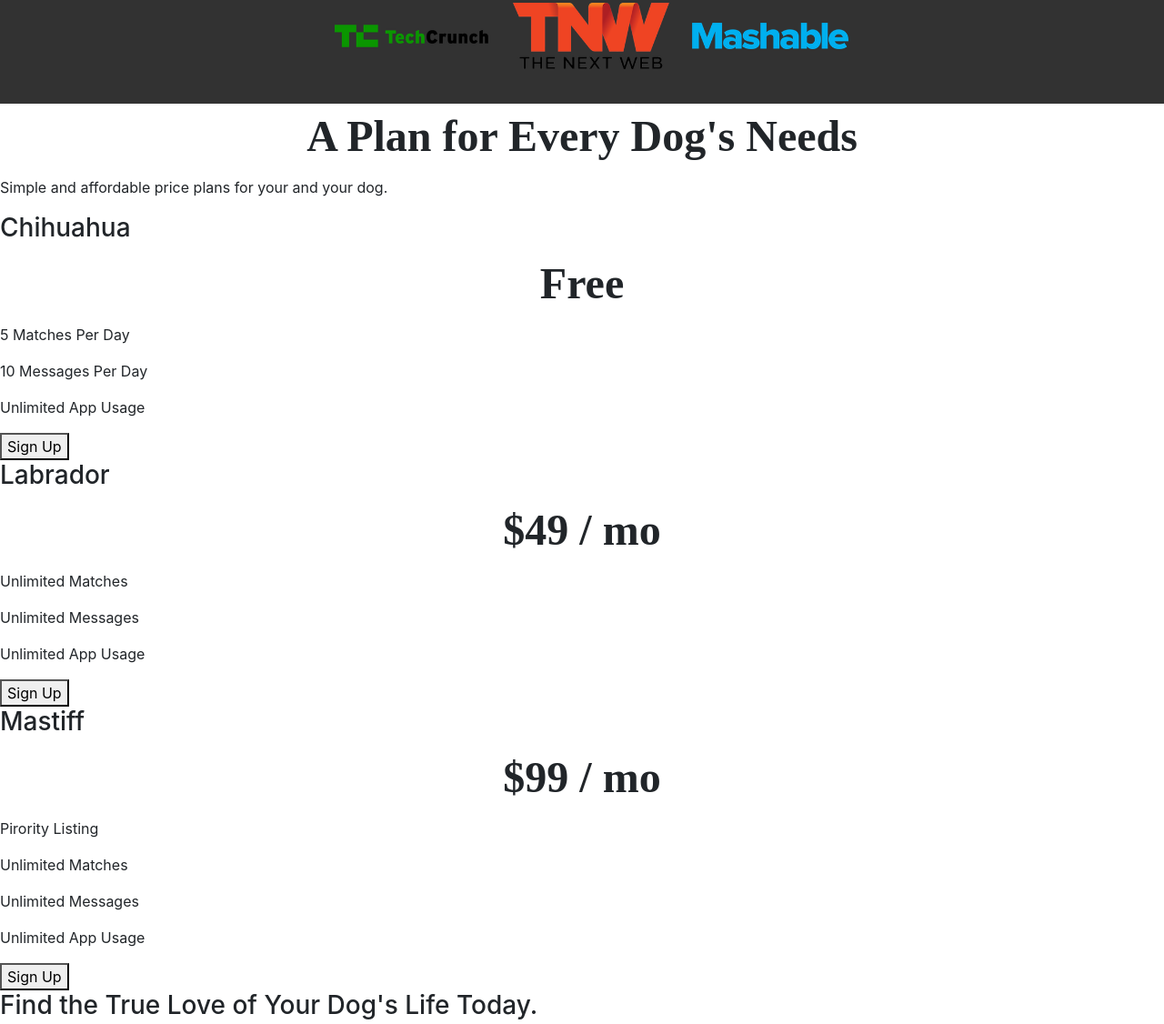
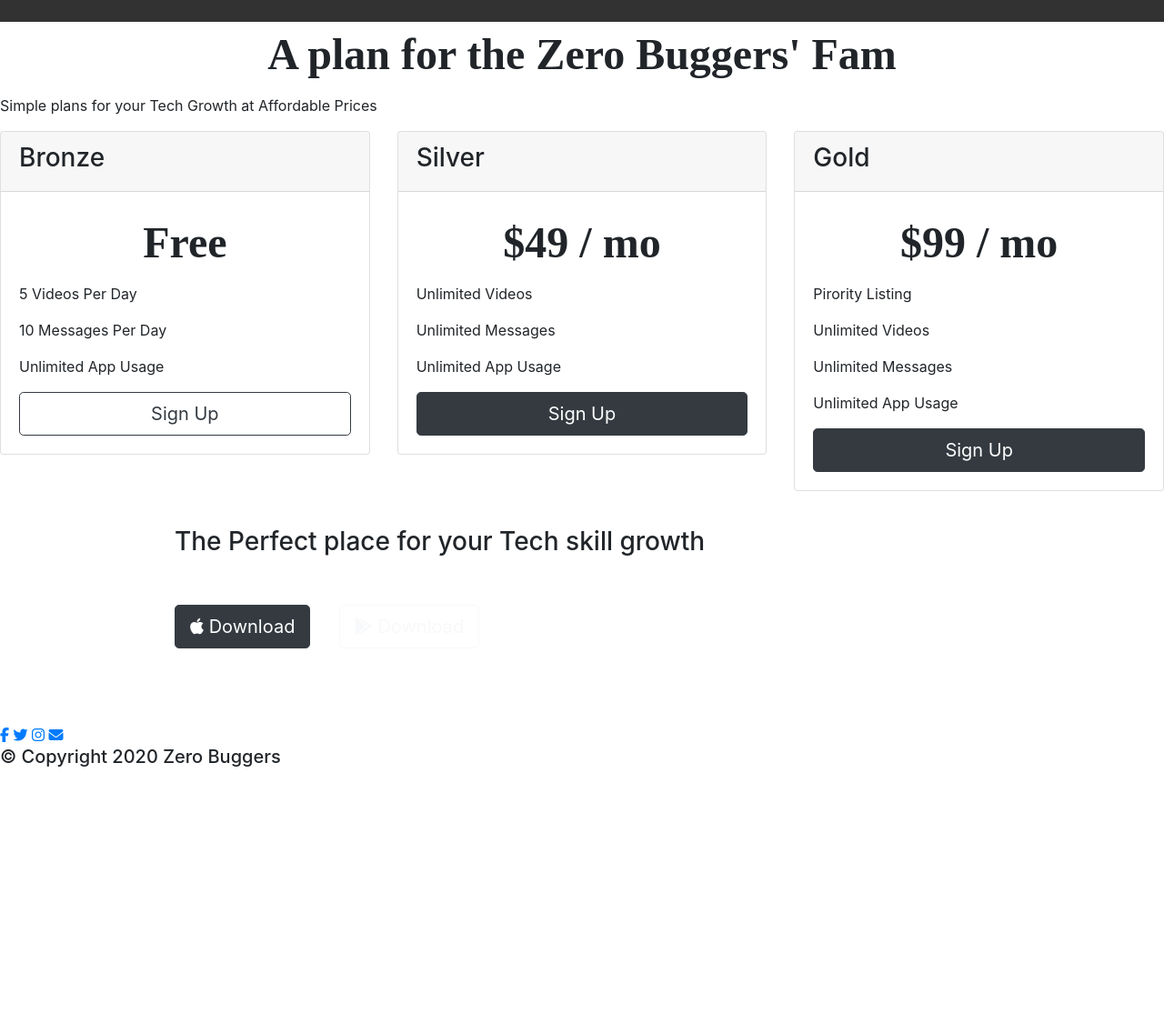
Before and after one commit to Vijayaalayan/Zero_Buggers, a plain HTML site: page index.html in a window 1280 px wide. Shown: the part 1557-2683 px from the top of the page at 91% size. After the commit the page ends 2409 px from the top, so only its background shows below. Drawn offline with nearby package versions, Linux system fonts and the light colour scheme.

Commit message:
Update index.html

```diff
--- a/index.html
+++ b/index.html
@@ -3,9 +3,11 @@
 
 <head>
   <meta charset="utf-8">
-  <title>TinDog</title>
+  <title>Zero Buggers</title>
   <!--google fonts-->
-  <link href="https://fonts.googleapis.com/css2?family=Montserrat:wght@300&family=Ubuntu:wght@300&display=swap" rel="stylesheet">
+  <link rel="preconnect" href="https://fonts.gstatic.com">
+  <link href="https://fonts.googleapis.com/css2?family=Montserrat:wght@900&display=swap" rel="stylesheet">
+  <!-- <link href="https://fonts.googleapis.com/css2?family=Montserrat:wght@300&family=Ubuntu:wght@300&display=swap" rel="stylesheet"> -->
 
   <!--CSS stylesheet-->
   <link rel="stylesheet" href="https://cdn.jsdelivr.net/npm/bootstrap@4.5.3/dist/css/bootstrap.min.css" integrity="sha384-TX8t27EcRE3e/ihU7zmQxVncDAy5uIKz4rEkgIXeMed4M0jlfIDPvg6uqKI2xXr2" crossorigin="anonymous">
@@ -18,7 +20,7 @@
 </head>
 
 <body>
-  <section id="title">
+  <section class="coloured-section" id="title">
     <div class="container-fluid">
     <!-- Nav Bar -->
       <nav class="navbar navbar-expand-lg navbar-dark ">
@@ -30,13 +32,13 @@
           <div class="collapse navbar-collapse" id="navbarTogglerDemo01">
           <ul class="navbar-nav ml-auto ">
               <li class="nav-item">
-                  <a class="nav-link" href="">About </a>
+                  <a class="nav-link" href="#cta">Download </a>
               </li>
               <li class="nav-item">
-                  <a class="nav-link" href="">Products </a>
+                  <a class="nav-link" href="#pricing">Pricing </a>
               </li>
               <li class="nav-item">
-                  <a class="nav-link" href="">Contact </a>
+                  <a class="nav-link" href="#footer">Contact </a>
               </li>
           </ul>
           </div>
@@ -45,23 +47,24 @@
     <!-- Title -->
       <div class="row">
         <div class="col-lg-6 ">
-          <h1>Welcome, meet our aspiring team Zero-Buggers</h1>
+          <h1 class="big-heading">Welcome, meet our aspiring team Zero Buggers</h1>
           <button type="button" class="btn btn-dark btn-lg download-button"><i class="fab fa-apple"></i> Download</button>
           <button type="button" class="btn btn-outline-light btn-lg download-button"><i class="fab fa-google-play"></i> Download</button>
         </div>
         <div class="col-lg-6 ">
-          <img class="title-image"src="images/zero_buggers (1).png" alt="iphone-mockup">
+          <img class="title-image"src="images/zero_buggers.png" alt="iphone-mockup">
         </div>
       </div>
     </div>
-
+    <br><br><br><br>
 
   </section>
 
 
   <!-- Features -->
 
-  <section id="features">
+  <section class="white-section"id="features">
+    <div class="container-fluid">
       <div class="row">
         <div class="col-lg-4">
           <i class="icon far fa-check-circle fa-3x"></i><br>
@@ -79,30 +82,31 @@
           <p class="p-style-features">We are passionate in what we do and empathise so well</p>
         </div>
       </div>
+    </div>
   </section>
 
 
   <!-- Testimonials -->
 
-  <section id="testimonials">
+  <section class="coloured-section" id="testimonials">
 
     <div id="carouselExampleControls" class="carousel slide" data-ride="false" data-interval="3000" pause="hover">
       <div class="carousel-inner">
-        <div class="carousel-item active">
-          <h2>Very much obliged with the services offered by the team.</h2>
+        <div class="carousel-item active container-fluid">
+          <h2 class="testimonial-text">Very much obliged with the services offered by the team.</h2>
           <img class="img-testimonials"src="images/vignesh.jpeg" alt="dog-profile">
           <em>Vignesh, Erode</em>
         </div>
-        <div class="carousel-item" >
-          <h2>Very much obliged with the services offered by the team.</h2>
+        <div class="carousel-item container-fluid" >
+          <h2 class="testimonial-text">Very much obliged with the services offered by the team.</h2>
+          <img class="img-testimonials"src="images/raji.jpg" alt="dog-profile">
+          <em>Rajarajeshwari, Chennai</em>
+        </div>
+        <!-- <div class="carousel-item container-fluid">
+          <h2 class="testimonial-text">Very much obliged with the services offered by the team.</h2>
           <img class="img-testimonials"src="images/vignesh.jpeg" alt="dog-profile">
           <em>Vignesh, Erode</em>
-        </div>
-        <div class="carousel-item">
-          <h2>Very much obliged with the services offered by the team.</h2>
-          <img class="img-testimonials"src="images/vignesh.jpeg" alt="dog-profile">
-          <em>Vignesh, Erode</em>
-        </div>
+        </div> -->
       </div>
       <a class="carousel-control-prev" href="#carouselExampleControls" role="button" data-slide="prev">
         <span class="carousel-control-prev-icon" aria-hidden="true"></span>
@@ -127,7 +131,7 @@
 
   <!-- Press -->
 
-  <section id="press">
+  <section class="coloured-section" id="press">
 
     <img class="press-images" src="images/techcrunch.png" alt="tc-logo">
     <img class="press-images" src="images/tnw.png" alt="tnw-logo">
@@ -139,55 +143,81 @@
 
   <!-- Pricing -->
 
-  <section id="pricing">
-
-    <h2>A Plan for Every Dog's Needs</h2>
-    <p>Simple and affordable price plans for your and your dog.</p>
-
-
-    <h3>Chihuahua</h3>
-    <h2>Free</h2>
-    <p>5 Matches Per Day</p>
+  <section class="white-section" id="pricing">
+  <h2 class="section-heading">A plan for the Zero Buggers' Fam</h2>
+  <p>Simple plans for your Tech Growth at Affordable Prices</p>
+  <div class="row">
+    <div class="pricing-column col-lg-4 col-md-6">
+      <div class="card">
+        <div class="card-header">
+          <h3>Bronze</h3>
+        </div>
+        <div class="card-body">
+          <h2 class="price-text">Free</h2>
+          <p>5 Videos Per Day</p>
           <p>10 Messages Per Day</p>
           <p>Unlimited App Usage</p>
-    <button type="button">Sign Up</button>
+          <button type="button" class="btn btn-outline-dark btn-lg btn-block">Sign Up</button>
+        </div>
+      </div>
+    </div>
 
-
-    <h3>Labrador</h3>
-    <h2>$49 / mo</h2>
-    <p>Unlimited Matches</p>
+    <div class="pricing-column col-lg-4 col-md-6">
+      <div class="card">
+        <div class="card-header">
+          <h3>Silver</h3>
+        </div>
+        <div class="card-body">
+          <h2 class="price-text">$49 / mo</h2>
+          <p>Unlimited Videos</p>
           <p>Unlimited Messages</p>
           <p>Unlimited App Usage</p>
-    <button type="button">Sign Up</button>
+          <button type="button" class="btn btn-dark btn-lg btn-block">Sign Up</button>
+        </div>
+      </div>
+    </div>
 
-
-    <h3>Mastiff</h3>
-    <h2>$99 / mo</h2>
+    <div class="pricing-column col-lg-4 col-md-12">
+      <div class="card">
+        <div class="card-header">
+          <h3>Gold</h3>
+        </div>
+        <div class="card-body">
+          <h2 class="price-text">$99 / mo</h2>
           <p>Pirority Listing</p>
-    <p>Unlimited Matches</p>
+          <p>Unlimited Videos</p>
           <p>Unlimited Messages</p>
           <p>Unlimited App Usage</p>
-    <button type="button">Sign Up</button>
+          <button type="button" class="btn btn-dark btn-lg btn-block">Sign Up</button>
+        </div>
+      </div>
+    </div>
+  </div>
+
 
   </section>
 
 
   <!-- Call to Action -->
 
-  <section id="cta">
-
-    <h3>Find the True Love of Your Dog's Life Today.</h3>
-    <button type="button">Download</button>
-    <button type="button">Download</button>
-
+  <section class="coloured-section" id="cta">
+    <div class="container-fluid">
+      <h3 class="big-heading">The Perfect place for your Tech skill growth</h3>
+      <button type="button" class="btn btn-dark btn-lg download-button"><i class="fab fa-apple"></i> Download</button>
+      <button type="button" class="btn btn-outline-light btn-lg download-button"><i class="fab fa-google-play"></i> Download</button>
+    </div>
   </section>
 
 
   <!-- Footer -->
 
-  <footer id="footer">
+  <footer class="white-section" id="footer">
+    <a href="https://www.facebook.com/vijay.aalayan" target="blank"><i class="social-icon fab fa-facebook-f"></i></a>
+    <a href="https://twitter.com/ZBuggers" target="blank"><i class="social-icon fab fa-twitter"></i></a>
+    <a href="https://instagram.com/zero_buggers?igshid=150b46dol7iww" target="blank"><i class="social-icon fab fa-instagram"></i></a>
+    <a href="mailto: vijayaalayan1234@gmail.com"><i class="social-icon fas fa-envelope"></i></a>
 
-    <p>© Copyright 2018 TinDog</p>
+    <h5>© Copyright 2020 Zero Buggers</h5>
 
   </footer>
 
```
Lines whose indentation alone changed are shown as unchanged.
